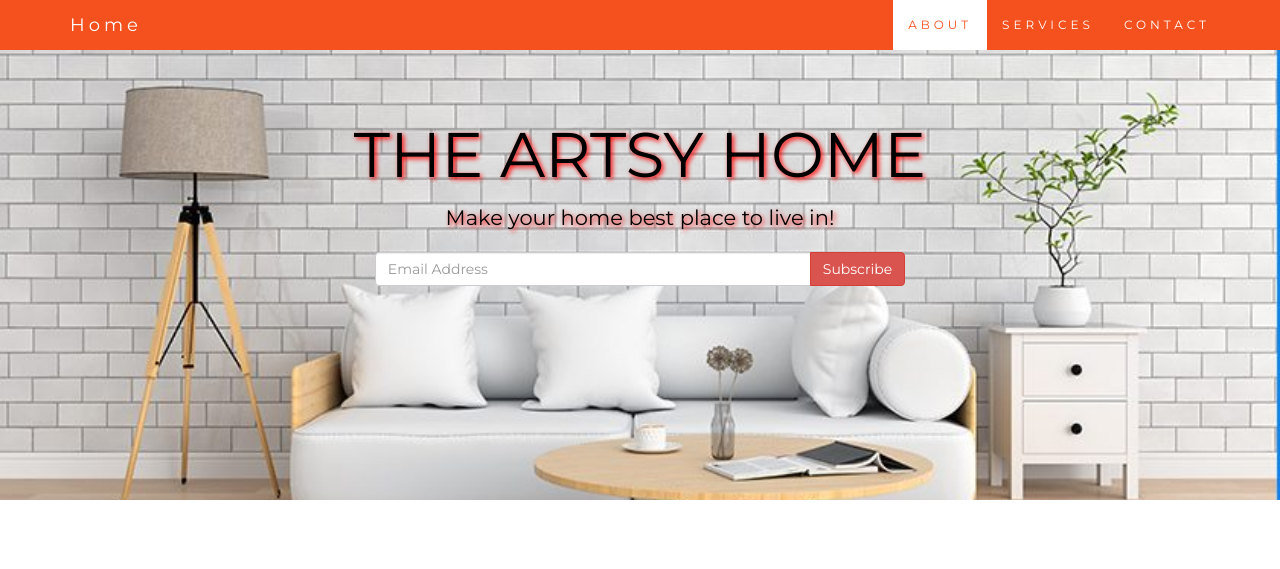
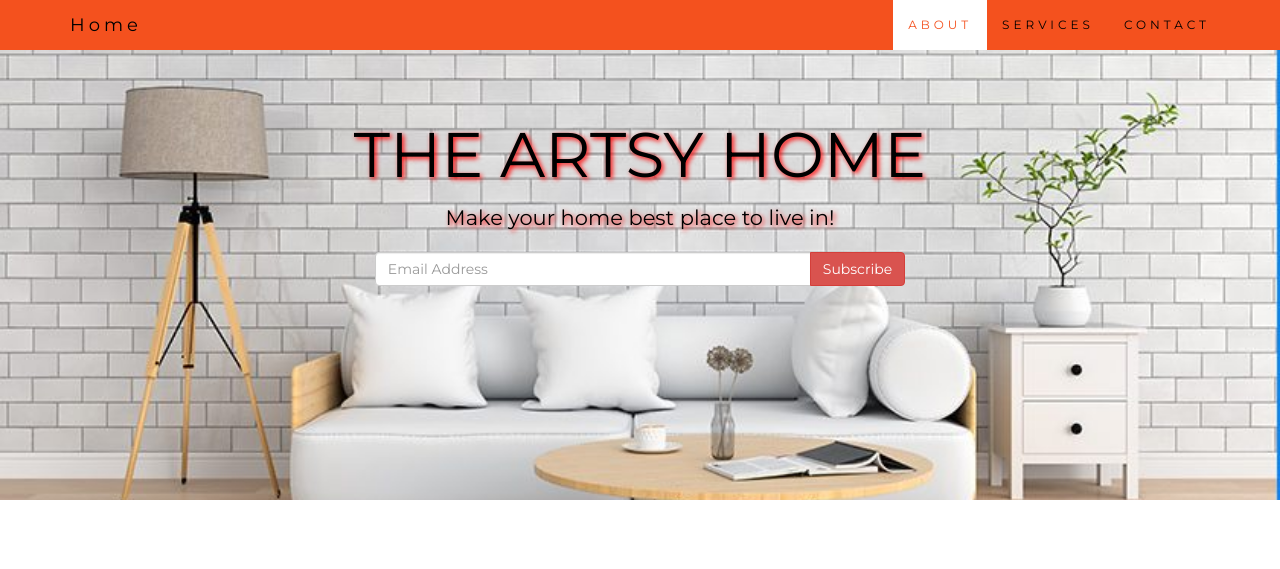
Before and after one commit to asmijafar20/Home_Decor, a plain HTML site: page index.html in a window 1280 px wide. Shown: the top 569 px of the page. Drawn offline with nearby package versions, Linux system fonts and the light colour scheme.

Commit message:
Update style.css

```diff
--- a/style.css
+++ b/style.css
@@ -1,4 +1,4 @@
-  body {
+ body {
     font: 400 15px Lato, sans-serif;
     line-height: 1.8;
     color: #818181;
@@ -143,7 +143,7 @@
     font-family: Montserrat, sans-serif;
   }
   .navbar li a, .navbar .navbar-brand {
-    color: #fff !important;
+    color: black !important;
   }
   .navbar-nav li a:hover, .navbar-nav li.active a {
     color: #f4511e !important;
@@ -173,7 +173,7 @@
       margin-bottom: 35px;
     }
   }
-  @media screen and (max-width: 480px)  {
+  @media screen and (max-width: 480px) {
     .logo {
       font-size: 150px;
     }
```
